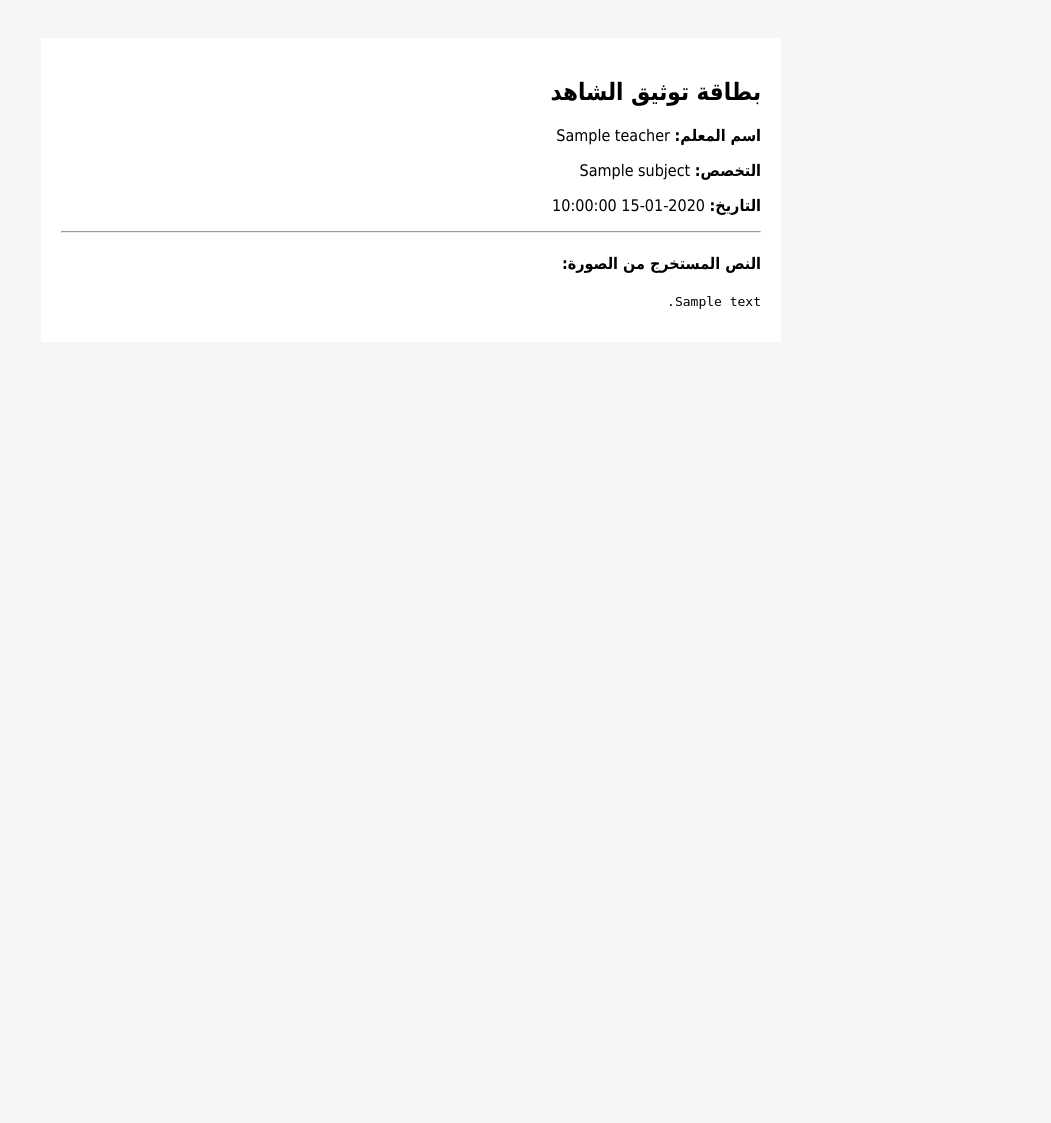
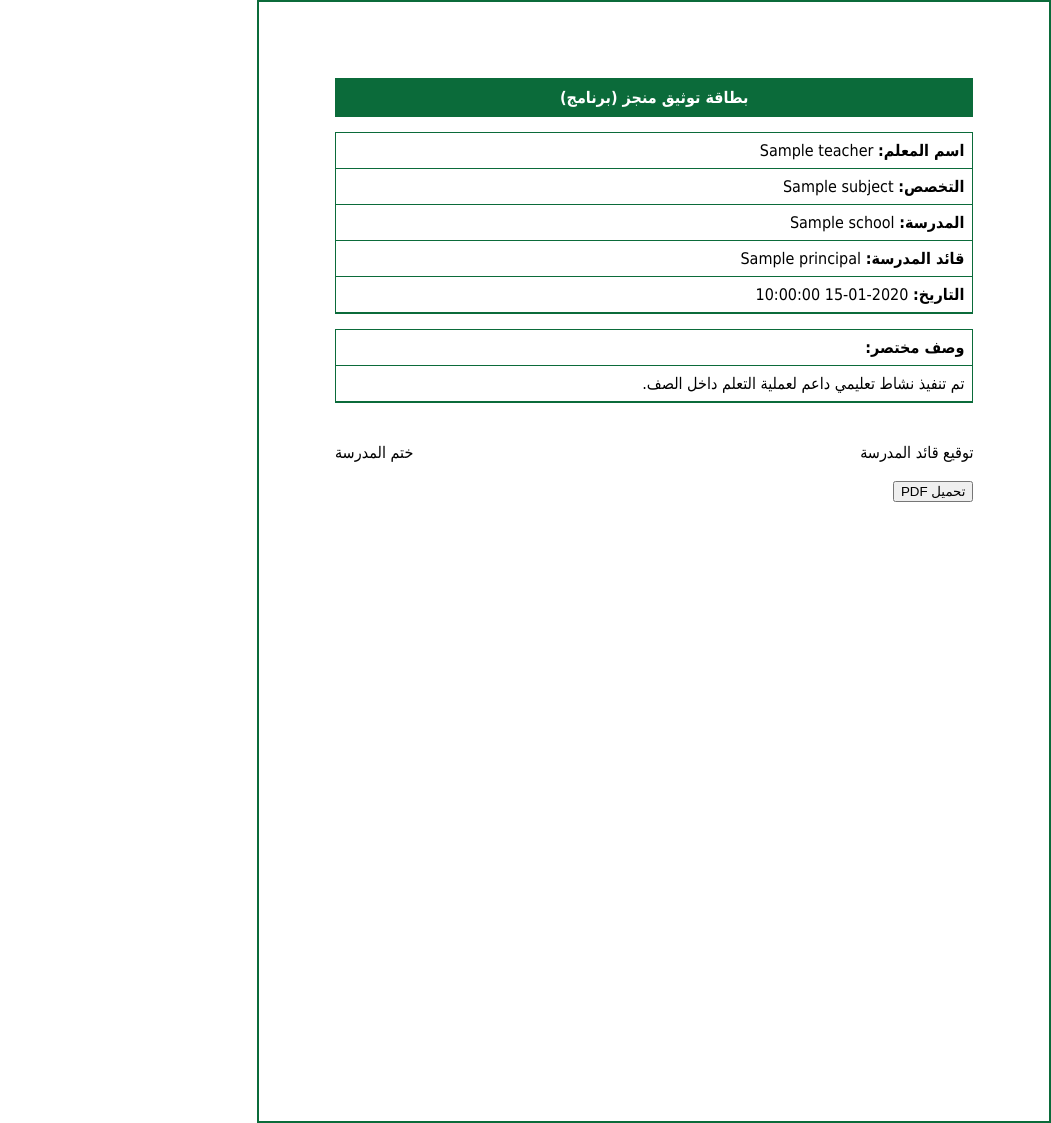
Before and after one commit to aliasiriiii/Evidence-ai, a Flask app: template templates/result.html in a window 1280 px wide. Shown: the whole page, without its empty margins (229-1280 px from the left). Before the commit the page ends 309 px from the top, so only its background shows below. Run offline with Flask 3, Linux system fonts and the light colour scheme; the template is opened without the code that fills it: most values are stand-ins (such as "Sample title", 1, 10 or a date in 2020).

Commit message:
Revise result.html for documentation card layout

```diff
--- a/templates/result.html
+++ b/templates/result.html
@@ -1,22 +1,83 @@
 <!DOCTYPE html>
 <html lang="ar" dir="rtl">
 <head>
-    <meta charset="UTF-8">
-    <title>نتيجة الشاهد</title>
+<meta charset="UTF-8">
+<title>بطاقة توثيق</title>
+
+<style>
+body {
+    font-family: Tahoma;
+    margin: 0;
+    background: white;
+}
+
+.card {
+    width: 210mm;
+    min-height: 297mm;
+    padding: 20mm;
+    box-sizing: border-box;
+    border: 2px solid #0b6b3a;
+}
+
+.header {
+    background: #0b6b3a;
+    color: white;
+    padding: 10px;
+    text-align: center;
+    font-weight: bold;
+}
+
+.section {
+    margin-top: 15px;
+    border: 1px solid #0b6b3a;
+}
+
+.section div {
+    padding: 8px;
+    border-bottom: 1px solid #0b6b3a;
+}
+
+.footer {
+    margin-top: 40px;
+    display: flex;
+    justify-content: space-between;
+}
+
+@media print {
+    button { display: none; }
+}
+</style>
 </head>
-<body style="font-family: Tahoma; background:#f5f6f7; padding:30px;">
 
-<div style="background:#fff; padding:20px; max-width:700px; margin:auto;">
-    <h2>بطاقة توثيق الشاهد</h2>
+<body>
 
-    <p><strong>اسم المعلم:</strong> {{ teacher }}</p>
-    <p><strong>التخصص:</strong> {{ subject }}</p>
-    <p><strong>التاريخ:</strong> {{ date }}</p>
+<div class="card">
 
-    <hr>
+    <div class="header">
+        بطاقة توثيق منجز (برنامج)
+    </div>
 
-    <h4>النص المستخرج من الصورة:</h4>
-    <pre>{{ text }}</pre>
+    <div class="section">
+        <div><strong>اسم المعلم:</strong> {{ teacher }}</div>
+        <div><strong>التخصص:</strong> {{ subject }}</div>
+        <div><strong>المدرسة:</strong> {{ school }}</div>
+        <div><strong>قائد المدرسة:</strong> {{ principal }}</div>
+        <div><strong>التاريخ:</strong> {{ date }}</div>
+    </div>
+
+    <div class="section">
+        <div><strong>وصف مختصر:</strong></div>
+        <div>تم تنفيذ نشاط تعليمي داعم لعملية التعلم داخل الصف.</div>
+    </div>
+
+    <div class="footer">
+        <div>توقيع قائد المدرسة</div>
+        <div>ختم المدرسة</div>
+    </div>
+
+    <br>
+    <button onclick="window.print()">تحميل PDF</button>
+
 </div>
 
 </body>
```
